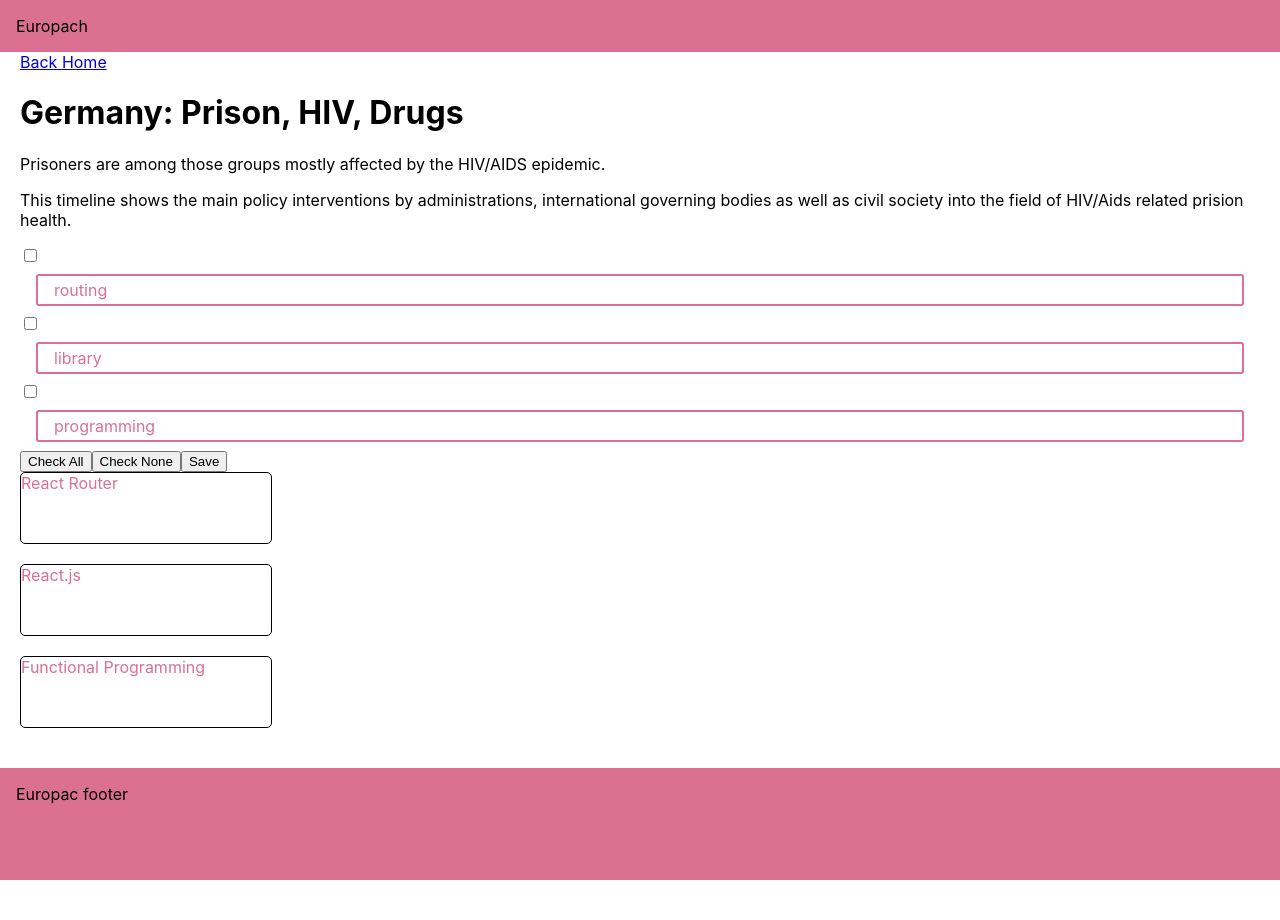
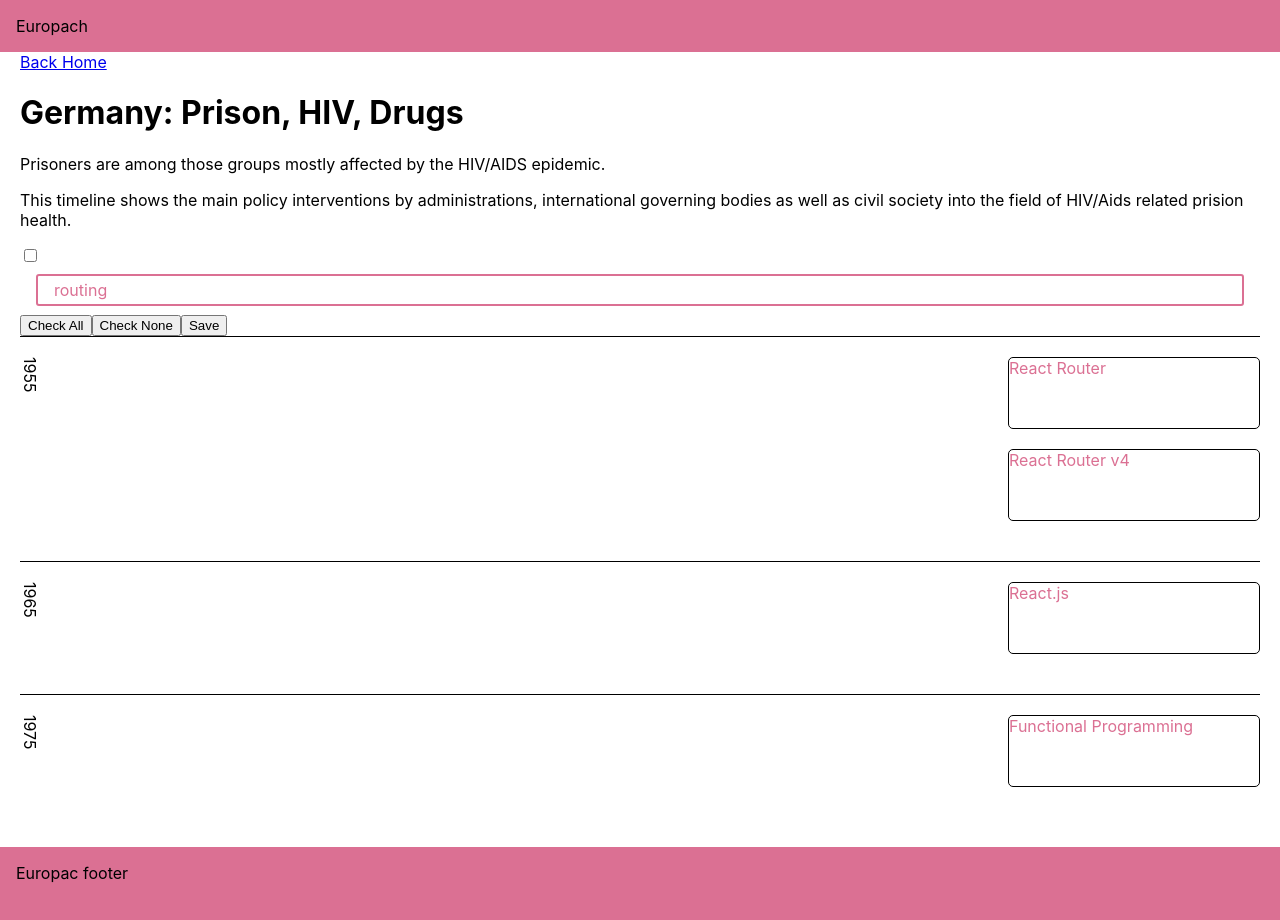
Before and after one commit to europach/europach-app, a React (Create React App) app: page /germany in a window 1280 px wide. Shown: the top 920 px of the page. Before the commit the page ends 880 px from the top, so only its background shows below. Built offline with nearby package versions, Linux system fonts and the light colour scheme.

Commit message:
styling timeline view

```diff
--- a/src/components/EventCard/styles.js
+++ b/src/components/EventCard/styles.js
@@ -2,7 +2,8 @@ import styled from 'styled-components'
 
 export const SmallCard = styled.div`
   min-height: 70px;
-  max-width: 250px;
+  min-width: 250px;
+  max-width: 350px;
   border: 1px solid black;
   border-radius: 5px;
 `;
--- a/src/components/LogicMultiSelect.js
+++ b/src/components/LogicMultiSelect.js
@@ -1,7 +1,7 @@
 import React, { Component } from "react";
 import Checkbox from "./checkbox";
 
-const OPTIONS = ["routing", "library", "programming"];
+const OPTIONS = ["routing"];
 
 class LogicMultiSelect extends Component {
   state = {
--- a/src/components/Timeline/Timeline.js
+++ b/src/components/Timeline/Timeline.js
@@ -1,7 +1,7 @@
 import React from 'react';
 import LogicMultiSelect from '../LogicMultiSelect';
 import { storyFilter } from '../StoryFilter';
-import { EventList, EventItem, StyledLink } from './styles';
+import { EventList, EventItem, StyledLink, Date, Section } from './styles';
 import EventCard from '../EventCard';
 
 export class Timeline extends React.Component {
@@ -31,22 +31,62 @@ export class Timeline extends React.Component {
     })
   }
 
+  cleanDate(date) {
+    return date.split('-')[0];
+  }
+
+  splitByDate(items) {
+    if (items.length < 1) { return; }
+
+    let itemsByDate = {}
+
+    items.forEach(item => {
+      let itemDate = this.cleanDate(item.startDate);
+      itemsByDate[itemDate] = itemsByDate[itemDate] || [];
+      itemsByDate[itemDate].push(item);
+    });
+
+    return itemsByDate;
+  }
+
+  createEventCard = ({ name, id, baseStory }) => {
+    return (
+      <EventItem key={id}>
+        <StyledLink to={`${baseStory}/${id}`}>
+          <EventCard name={name} />
+        </StyledLink>
+      </EventItem>
+    );
+  }
+
+  createTimelineSection = (sectionDate, sectionItems) => {
+    return (
+      <Section key={sectionDate}>
+        <Date>{ sectionDate }</Date>
+
+        <EventList>
+          {
+            sectionItems.map((item) => (
+              this.createEventCard(item)
+            ))
+          }
+        </EventList>
+      </Section>
+    );
+  }
+
   render() {
+    let itemsByDate = this.splitByDate(this.state.selectedEvents);
+    let availableDates = Object.keys(itemsByDate);
+
     return (
       <div>
         <LogicMultiSelect onChange={this.handleOnChange}/>
-
-        <EventList>
-          {
-            this.state.selectedEvents && this.state.selectedEvents.map(({ name, id, baseStory }) => (
-              <EventItem key={id}>
-                <StyledLink to={`${baseStory}/${id}`}>
-                  <EventCard name={name} />
-                </StyledLink>
-              </EventItem>
-            ))
-          }
-        </EventList>
+        {
+          itemsByDate && availableDates.map(dateKey => {
+            return ( this.createTimelineSection(dateKey, itemsByDate[dateKey]) );
+          })
+        }
       </div>
     )
   }
--- a/src/components/Timeline/styles.js
+++ b/src/components/Timeline/styles.js
@@ -1,5 +1,12 @@
 import { Link } from 'react-router-dom';
 import styled from 'styled-components'
+
+export const Section = styled.div`
+  display: flex;
+  justify-content: space-between;
+  padding: 20px 0;
+  border-top: solid 1px black;
+`;
 
 export const EventList = styled.ul`
   list-style-type: none;
@@ -16,3 +23,9 @@ export const StyledLink = styled(Link)`
   color: palevioletred;
   text-decoration: none;
 `;
+
+export const Date = styled.div`
+  writing-mode: vertical-lr;
+  text-orientation: sideways;
+  display: inline-block;
+`;
--- a/src/events/GermanyEvents.js
+++ b/src/events/GermanyEvents.js
@@ -4,6 +4,14 @@ export const GermanyEvents = [
 
   {
     name: 'React Router',
+    id: 'react-router',
+    description: 'Declarative, component based routing for React',
+    startDate: '1955-01-05',
+    logics: ['routing'],
+    baseStory,
+  },
+  {
+    name: 'React Router v4',
     id: 'react-router',
     description: 'Declarative, component based routing for React',
     startDate: '1955-01-05',
```
